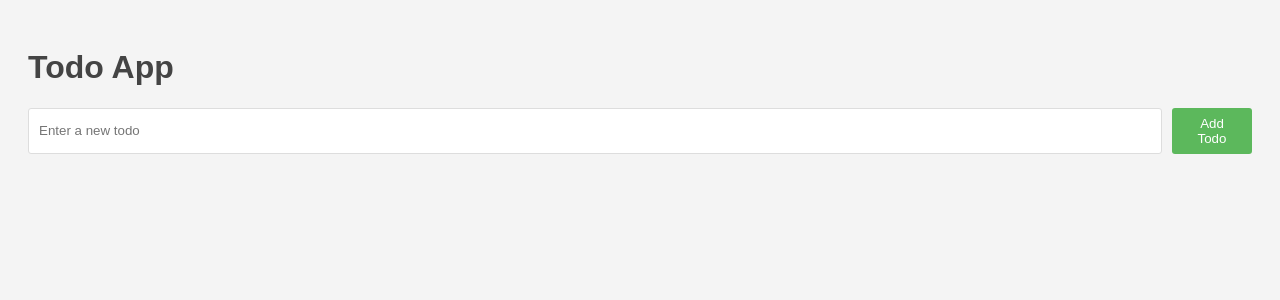
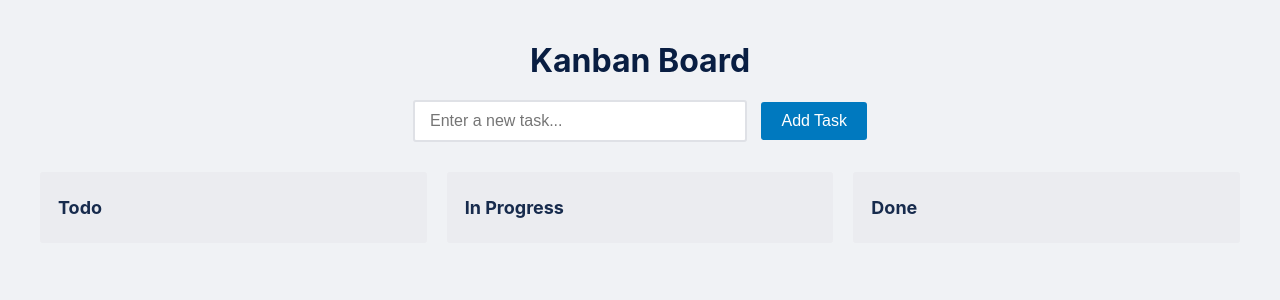
Before and after one commit to kenichiro90/test-repo, a Flask app: page / in a window 1280 px wide. Shown: the top 300 px of the page. Run offline with Flask 2, Linux system fonts and the light colour scheme.

Commit message:
feat: Todoリストアプリをカンバンボード形式に変換
このコミットは、ご要望に応じて、アプリケーションを単純なTodoリストから3カラムのカンバンボードにリファクタリングします。

主な変更点：
- **データモデル**: Todo項目の`done`ブール値を、タスクのカラムを表す`status`文字列（'todo', 'inprogress', 'done'）に置き換えました。
- **バックエンド**: メインルートがタスクをステータスに基づいて3つのリストに分割するようになりました。新しい`/move`エンドポイントがカラム間のタスク移動を処理します。アプリケーションの状態（todosとnext_id）は、より堅牢なテストのためにFlaskの`app`オブジェクトで管理されるようになりました。
- **フロントエンド**: `index.html`テンプレートは、3カラムのカンバンレイアウトを表示するように完全に再設計されました。チェックリスト機能は各タスクカード内に保持されています。
- **スタイリング**: `style.css`は、新しいボード、カラム、カードコンポーネントをスタイリングするために書き直されました。

```diff
--- a/app.py
+++ b/app.py
@@ -3,40 +3,43 @@ from flask import Flask, render_template, request, redirect, url_for
 app = Flask(__name__)
 
 # In-memory data store
-todos = []
-next_id = 1
+app.todos = []
+app.next_id = 1
 
 @app.route('/')
 def index():
-    return render_template('index.html', todos=todos)
+    todos_todo = [t for t in app.todos if t['status'] == 'todo']
+    todos_inprogress = [t for t in app.todos if t['status'] == 'inprogress']
+    todos_done = [t for t in app.todos if t['status'] == 'done']
+    return render_template('index.html', todos_todo=todos_todo, todos_inprogress=todos_inprogress, todos_done=todos_done)
+
+@app.route('/move/<int:todo_id>', methods=['POST'])
+def move_todo(todo_id):
+    todo = find_todo_by_id(todo_id)
+    if todo:
+        if todo['status'] == 'todo':
+            todo['status'] = 'inprogress'
+        elif todo['status'] == 'inprogress':
+            todo['status'] = 'done'
+    return redirect(url_for('index'))
 
 @app.route('/add', methods=['POST'])
 def add_todo():
-    global next_id
     task = request.form.get('task')
     if task:
-        todos.append({'id': next_id, 'task': task, 'done': False, 'checklist': []})
-        next_id += 1
-    return redirect(url_for('index'))
-
-@app.route('/update/<int:todo_id>', methods=['POST'])
-def update_todo(todo_id):
-    for todo in todos:
-        if todo['id'] == todo_id:
-            todo['done'] = not todo['done']
-            break
+        app.todos.append({'id': app.next_id, 'task': task, 'status': 'todo', 'checklist': []})
+        app.next_id += 1
     return redirect(url_for('index'))
 
 def find_todo_by_id(todo_id):
-    for todo in todos:
+    for todo in app.todos:
         if todo['id'] == todo_id:
             return todo
     return None
 
 @app.route('/delete/<int:todo_id>', methods=['POST'])
 def delete_todo(todo_id):
-    global todos
-    todos = [todo for todo in todos if todo['id'] != todo_id]
+    app.todos = [todo for todo in app.todos if todo['id'] != todo_id]
     return redirect(url_for('index'))
 
 @app.route('/todo/<int:todo_id>/checklist/add', methods=['POST'])
--- a/static/style.css
+++ b/static/style.css
@@ -1,122 +1,162 @@
+/* General Body and App Container */
 body {
-    font-family: sans-serif;
-    background-color: #f4f4f4;
+    font-family: -apple-system, BlinkMacSystemFont, "Segoe UI", Roboto, "Helvetica Neue", Arial, sans-serif;
+    background-color: #f0f2f5;
+    margin: 0;
     padding: 20px;
-    color: #333;
+    color: #172b4d;
+}
+
+.app-container {
+    max-width: 1200px;
+    margin: 0 auto;
 }
 
 h1 {
-    color: #444;
+    color: #091e42;
+    text-align: center;
+    margin-bottom: 20px;
 }
 
-ul {
+/* Add Todo Form */
+.add-todo-form {
+    text-align: center;
+    margin-bottom: 30px;
+}
+
+.add-todo-form input[type="text"] {
+    padding: 10px 15px;
+    border: 2px solid #dfe1e6;
+    border-radius: 3px;
+    width: 300px;
+    font-size: 16px;
+    margin-right: 10px;
+}
+
+.add-todo-form button {
+    padding: 10px 20px;
+    background-color: #0079bf;
+    color: white;
+    border: none;
+    border-radius: 3px;
+    cursor: pointer;
+    font-size: 16px;
+}
+
+/* Kanban Board Layout */
+.kanban-board {
+    display: flex;
+    justify-content: space-between;
+    gap: 20px;
+}
+
+.kanban-column {
+    background-color: #ebecf0;
+    border-radius: 3px;
+    width: 32%;
+    padding: 10px;
+}
+
+.kanban-column h2 {
+    font-size: 18px;
+    padding: 0 8px;
+    margin-bottom: 15px;
+}
+
+/* Kanban Card */
+.kanban-card {
+    background-color: #ffffff;
+    border-radius: 3px;
+    padding: 10px;
+    margin-bottom: 10px;
+    box-shadow: 0 1px 0 rgba(9,30,66,.25);
+}
+
+.card-header {
+    display: flex;
+    justify-content: space-between;
+    align-items: center;
+    margin-bottom: 10px;
+    font-size: 16px;
+    font-weight: 500;
+}
+
+.move-btn, .delete-btn {
+    background: #f4f5f7;
+    border: none;
+    cursor: pointer;
+    border-radius: 3px;
+    padding: 5px 10px;
+}
+.move-btn:hover, .delete-btn:hover {
+    background: #e1e2e6;
+}
+
+/* Checklist inside Card */
+.checklist-container {
+    margin-top: 10px;
+}
+
+.checklist {
     list-style-type: none;
     padding: 0;
 }
 
-li {
-    background-color: #fff;
-    padding: 15px;
-    margin-bottom: 10px;
-    border-radius: 5px;
-    display: block; /* Changed from flex */
-}
-
-li.done > .todo-main > span {
-    text-decoration: line-through;
-    color: #aaa;
-}
-
-.todo-main {
+.checklist li {
     display: flex;
+    align-items: center;
     justify-content: space-between;
-    align-items: center;
-    width: 100%;
-}
-
-/* Checklist styles */
-.checklist {
-    list-style-type: none;
-    padding-left: 20px;
-    margin-top: 15px;
-}
-
-.checklist li {
-    background-color: #fdfdfd;
-    padding: 5px 10px;
-    margin-bottom: 5px;
-    display: flex;
-    justify-content: space-between;
-    align-items: center;
-    border: 1px solid #eee;
+    padding: 4px 0;
+    font-size: 14px;
 }
 
 .checklist li.checked span {
     text-decoration: line-through;
-    color: #bbb;
+    color: #5e6c84;
 }
 
 .checklist-item-form {
     margin: 0;
+    flex-grow: 1;
     display: flex;
     align-items: center;
-    gap: 10px;
-    flex-grow: 1;
-}
-
-.checklist-item-form input[type="checkbox"] {
-    cursor: pointer;
+    gap: 8px;
 }
 
 .delete-item-form {
     margin: 0;
 }
 
-.delete-item-form button {
-    background-color: #f44336; /* A lighter red */
-    font-size: 12px;
-    padding: 4px 8px;
+.delete-btn-small {
+    background: none;
+    border: none;
+    color: #5e6c84;
+    cursor: pointer;
+    font-weight: bold;
+    padding: 2px 5px;
+}
+.delete-btn-small:hover {
+    color: #de350b;
+    background: #f4f5f7;
+    border-radius: 3px;
 }
 
 .checklist-form {
-    margin-top: 10px;
-    padding-left: 20px;
+    margin-top: 8px;
 }
 
-.buttons {
-    display: flex;
-    gap: 10px;
-}
-
-button {
-    border: none;
-    padding: 8px 12px;
-    border-radius: 3px;
-    cursor: pointer;
-    color: white;
-}
-
-button[type="submit"] {
-    background-color: #5cb85c;
-}
-
-form[action*="/delete"] button {
-    background-color: #d9534f;
-}
-
-form[action*="/update"] button {
-    background-color: #f0ad4e;
-}
-
-input[type="text"] {
-    width: calc(100% - 110px);
-    padding: 10px;
-    border: 1px solid #ddd;
+.checklist-form input[type="text"] {
+    width: 70%;
+    padding: 6px;
+    border: 1px solid #dfe1e6;
     border-radius: 3px;
 }
 
-form {
-    margin-top: 20px;
-    display: flex;
-    gap: 10px;
+.checklist-form button {
+    background-color: #0079bf;
+    color: white;
+    border: none;
+    padding: 6px 10px;
+    border-radius: 3px;
+    cursor: pointer;
 }
--- a/templates/index.html
+++ b/templates/index.html
@@ -3,51 +3,68 @@
 <head>
     <meta charset="UTF-8">
     <meta name="viewport" content="width=device-width, initial-scale=1.0">
-    <title>Todo App</title>
+    <title>Kanban Todo App</title>
     <link rel="stylesheet" href="{{ url_for('static', filename='style.css') }}">
 </head>
 <body>
-    <h1>Todo App</h1>
-    <ul>
-        {% for todo in todos %}
-            <li class="{{ 'done' if todo.done else '' }}">
-                <div class="todo-main">
-                    <span>{{ todo.task }}</span>
-                    <div class="buttons">
-                        <form action="{{ url_for('update_todo', todo_id=todo.id) }}" method="post" style="display: inline;">
-                            <button type="submit">{{ 'Undo' if todo.done else 'Complete' }}</button>
-                        </form>
-                        <form action="{{ url_for('delete_todo', todo_id=todo.id) }}" method="post" style="display: inline;">
-                            <button type="submit">Delete</button>
+    <div class="app-container">
+        <h1>Kanban Board</h1>
+        <div class="add-todo-form">
+            <form action="/add" method="post">
+                <input type="text" name="task" placeholder="Enter a new task..." required>
+                <button type="submit">Add Task</button>
+            </form>
+        </div>
+
+        <div class="kanban-board">
+            <!-- Todo Column -->
+            <div class="kanban-column" id="todo-column">
+                <h2>Todo</h2>
+                {% for todo in todos_todo %}
+                <div class="kanban-card">
+                    <div class="card-header">
+                        <span>{{ todo.task }}</span>
+                        <form action="{{ url_for('move_todo', todo_id=todo.id) }}" method="post">
+                            <button type="submit" class="move-btn">▶</button>
                         </form>
                     </div>
+                    {% include 'checklist_partial.html' %}
                 </div>
-                {% if todo.checklist %}
-                <ul class="checklist">
-                    {% for item in todo.checklist %}
-                    <li class="{{ 'checked' if item.checked else '' }}">
-                        <form action="{{ url_for('update_checklist_item', todo_id=todo.id, item_index=loop.index0) }}" method="post" class="checklist-item-form">
-                            <input type="checkbox" {{ 'checked' if item.checked else '' }} onchange="this.form.submit()">
-                            <span>{{ item.item }}</span>
+                {% endfor %}
+            </div>
+
+            <!-- In Progress Column -->
+            <div class="kanban-column" id="inprogress-column">
+                <h2>In Progress</h2>
+                {% for todo in todos_inprogress %}
+                <div class="kanban-card">
+                    <div class="card-header">
+                        <span>{{ todo.task }}</span>
+                        <form action="{{ url_for('move_todo', todo_id=todo.id) }}" method="post">
+                            <button type="submit" class="move-btn">▶</button>
                         </form>
-                        <form action="{{ url_for('delete_checklist_item', todo_id=todo.id, item_index=loop.index0) }}" method="post" class="delete-item-form">
-                            <button type="submit">Delete</button>
+                    </div>
+                    {% include 'checklist_partial.html' %}
+                </div>
+                {% endfor %}
+            </div>
+
+            <!-- Done Column -->
+            <div class="kanban-column" id="done-column">
+                <h2>Done</h2>
+                {% for todo in todos_done %}
+                <div class="kanban-card">
+                    <div class="card-header">
+                        <span>{{ todo.task }}</span>
+                        <form action="{{ url_for('delete_todo', todo_id=todo.id) }}" method="post">
+                           <button type="submit" class="delete-btn">Delete</button>
                         </form>
-                    </li>
-                    {% endfor %}
-                </ul>
-                {% endif %}
-                <form class="checklist-form" action="{{ url_for('add_checklist_item', todo_id=todo.id) }}" method="post">
-                    <input type="text" name="item" placeholder="Add checklist item..." required>
-                    <button type="submit">Add Item</button>
-                </form>
-            </li>
-        {% endfor %}
-    </ul>
-
-    <form action="/add" method="post">
-        <input type="text" name="task" placeholder="Enter a new todo">
-        <button type="submit">Add Todo</button>
-    </form>
+                    </div>
+                    {% include 'checklist_partial.html' %}
+                </div>
+                {% endfor %}
+            </div>
+        </div>
+    </div>
 </body>
 </html>
```
Also changed, not shown: templates/checklist_partial.html (added, +23 -0 lines).
